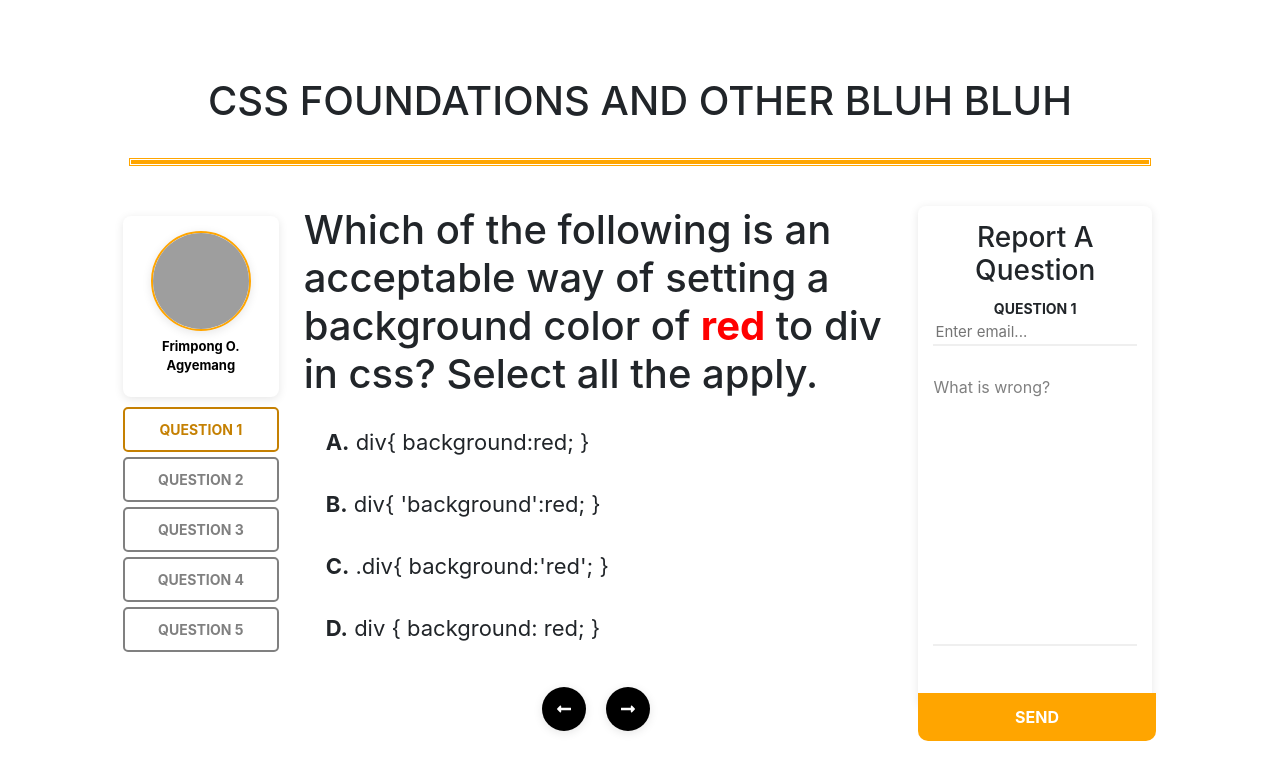
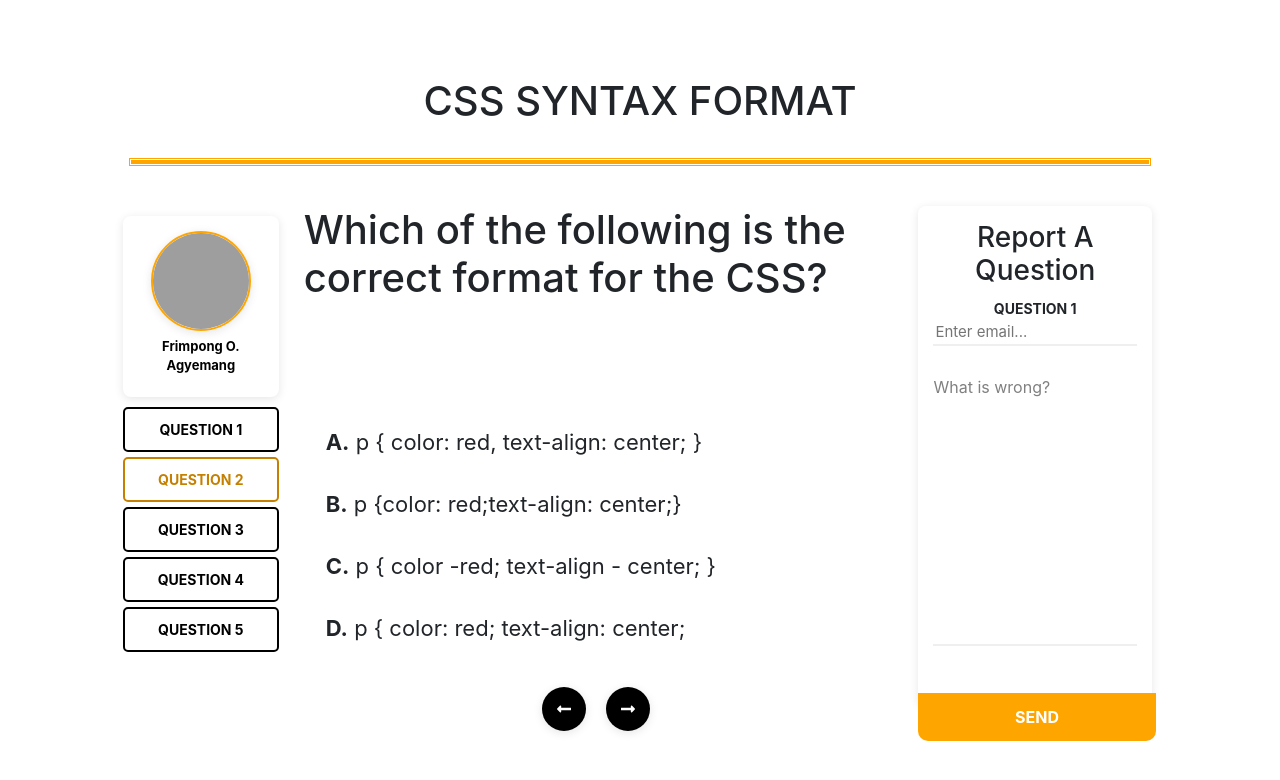
Before and after one commit to frimpongopoku/alu-quiz-app-assignment, a React (Create React App) app: page /play in a window 1280 px wide. Both pictures are taken after a click on the button 628 px from the left and 708 px from the top of the page. Shown: the top 780 px of the page. Built offline with nearby package versions, Linux system fonts and the light colour scheme; grey boxes are pictures that could not be loaded.

Commit message:
Directional buttons now working

```diff
--- a/src/App.css
+++ b/src/App.css
@@ -17,9 +17,9 @@
   box-shadow: 0;
 }
 
-.review-work-btn:hover{
-  background:green;
-  transition: .2s ease-out;
+.review-work-btn:hover {
+  background: green;
+  transition: 0.2s ease-out;
 }
 .complete-modal-container {
   display: flex;
@@ -49,7 +49,7 @@
   padding: 25px;
   border: solid 3px orange;
   resize: none;
-  min-height: 270px;
+  min-height: 238px;
 }
 
 .text-entry-box:focus {
@@ -204,11 +204,18 @@
   text-transform: uppercase;
 }
 .q-default {
-  color: grey;
-  border: solid 2px grey;
+  /* color: grey;
+  border: solid 2px grey; */
+  color: black;
+  border: solid 2px black;
 }
-.q-in-motion{
-  color:#c58002;
+.q-default:hover {
+  transform: scale(1.01);
+  transition: 0.2s ease-out;
+}
+
+.q-in-motion {
+  color: #c58002;
   border: solid 2px #c58002;
 }
 .q-completed {
--- a/src/db/questions-db.js
+++ b/src/db/questions-db.js
@@ -15,7 +15,7 @@ export const questions = [
     settings: { hasHTML: true },
     type: ANSWER_TYPES.MULTIPLE,
     points: 10,
-    title: `Which of the following is an acceptable way of setting a background color of <span style='font-weight:bold; color:red'>red</span> to div in css? Select all the apply.`,
+    title: `Which of the following is an acceptable way of setting a background color of <span style='font-weight:bold; color:red'>red</span> to div in css? Select all that apply.`,
     feedback: "",
     possibleAnswers: {
       expected: 2,
@@ -98,7 +98,7 @@ export const questions = [
     possibleAnswers: {
       feedback:
         "Hash (#) character is being used to select an element with a specific id. An ID name cannot start with a number",
-      settings: { hasStyles: false, style: { whitespace: "pre-wrap" } },
+      settings: { hasStyles: true, style: { whitespace: "pre-wrap" } },
       options: [
         {
           letter: "A",
@@ -127,6 +127,15 @@ export const questions = [
           `,
           isAnswer: false,
         },
+        {
+          letter: "D",
+          text: ` #'sen1' {
+            text-align: center;
+            color: red;
+          }
+          `,
+          isAnswer: false,
+        },
       ],
     },
   },
@@ -137,12 +146,11 @@ export const questions = [
       title: "CSS MARGINS",
       resources: " https://www.w3schools.com/css/css_margin.asp",
     },
-    title: { hasHTML: false },
     settings: { hasHTML: false },
     type: ANSWER_TYPES.MULTIPLE,
     points: 5,
-    question:
-      " Which of the following can be a possible value for margin properties? ",
+    title:
+      " Which of the following can be a possible value for margin properties? Select all that apply. ",
     possibleAnswers: {
       expected: 2,
       feedback: "B and D do not exist as values in CSS margin properties.",
@@ -182,13 +190,11 @@ export const questions = [
     settings: { hasHTML: true },
     type: ANSWER_TYPES.TEXT_ENTRY,
     points: 10,
-    title: (
-      <span>
-        Using the editor provided below, assign a css property to a <b>div</b>{" "}
-        with a class name <b>.kula</b> in order to make disappear, and removed
-        from the DOM
-      </span>
-    ),
+    title: `
+        <span style='font-size:30px'>Using the editor provided below, assign a css property to a <b>div</b>
+        with a class name <b>kula</b> in order to make disappear, and removed
+        from the DOM.</span><br/>
+     `,
     possibleAnswers: {
       feedback:
         "If you specify 'display: none', the browser does not take that element into consideration when painting.",
--- a/src/factory/DisplayMaker.js
+++ b/src/factory/DisplayMaker.js
@@ -16,7 +16,6 @@ export default class DisplayMaker extends Component {
     this.handleOnItemSelected(e.target.value);
   };
   createDisplayForTextEntryAnswers() {
-    // const { questions } = this.propÏs;
     return (
       <textarea
         placeholder="#Write your css here..."
@@ -39,10 +38,9 @@ export default class DisplayMaker extends Component {
   }
   createDisplayForSingleQuestion() {
     const { question, answers } = this.props;
-    const { key } = question;
     return answers.map((answer, index) => {
       const letter = NumToAlpha(index);
-      const id = key + "->" + letter;
+      const id = question.key + "->" + letter;
       return (
         <p
           className={`one-answer ${
@@ -51,8 +49,7 @@ export default class DisplayMaker extends Component {
           key={index.toString()}
           onClick={() => this.pushAnswerToState(id, answer)}
         >
-          <b>{letter}.</b> The {index + 1} option is this first one, what do you
-          think
+          <b>{letter}.</b> {answer.text}
         </p>
       );
     });
--- a/src/pages/Play.js
+++ b/src/pages/Play.js
@@ -5,42 +5,37 @@ import {
 } from "@fortawesome/free-solid-svg-icons";
 import { FontAwesomeIcon } from "@fortawesome/react-fontawesome";
 import React, { Component } from "react";
-// import Confetti from "react-confetti";
-import { NumToAlpha } from "../db/keys";
-import { ANSWER_TYPES, questions } from "../db/questions-db";
+import { questions } from "../db/questions-db";
 import DisplayMaker from "../factory/DisplayMaker";
 import CompletionPage from "./CompletionPage";
-
+const FORWARD = "FORWARD";
+const BACK = "BACK";
 export default class Play extends Component {
   constructor(props) {
     super(props);
     this.state = {
       questions: questions,
       currentQuestion: questions[0],
+      currentQuestionIndex: 0,
       questionReported: false,
       reportError: false,
       complete: false,
-      points:0, // player's points earned over the entire quiz
-      playerSheet:[]
+      points: 0, // player's points earned over the entire quiz
+      playerSheet: [],
     };
     this.handleOnChange = this.handleOnChange.bind(this);
+    this.moveToQuestion = this.moveToQuestion.bind(this);
   }
-  renderPossibleAnswers() {
-    const { currentQuestion } = this.state;
-    return currentQuestion.possibleAnswers.options.map((ans, index) => {
-      return (
-        <p className="one-answer multi-chosen-answer" key={index.toString()}>
-          <b>{NumToAlpha(index)}.</b> {ans.text}
-        </p>
-      );
-    });
-  }
+
   getQuestionButtonClasses(key) {
     const { currentQuestion, playerSheet } = this.state;
     var classes = "";
     if (currentQuestion.key === key) classes += " q-in-motion";
-    const foundInAnswered = playerSheet.filter(obj => obj.question.key === key);
-    if(foundInAnswered && foundInAnswered.length >0) classes +=" q-compeleted"
+    // const foundInAnswered = playerSheet.filter(
+    //   (obj) => obj.question.key === key
+    // );
+    // if (foundInAnswered && foundInAnswered.length > 0)
+    //   classes += " q-compeleted";
     return classes;
   }
   renderQuestions() {
@@ -48,10 +43,11 @@ export default class Play extends Component {
     return questions.map((Q, index) => {
       return (
         <div
-          className={`q-default one-question ${this.getQuestionButtonClasses(
+          className={`q-default one-question  ${this.getQuestionButtonClasses(
             Q.key
           )}`}
           key={index.toString()}
+          onClick={() => this.moveToQuestion(index, null)}
         >
           <p>Question {index + 1}</p>
         </div>
@@ -62,7 +58,6 @@ export default class Play extends Component {
   renderQuestionTitle() {
     const question = this.state.currentQuestion;
     if (!question) return <span>...</span>;
-
     if (question.settings.hasHTML)
       return (
         <h1
@@ -70,7 +65,6 @@ export default class Play extends Component {
           dangerouslySetInnerHTML={{ __html: question.title }}
         ></h1>
       );
-
     return <h1 className="question">{question.title}</h1>;
   }
 
@@ -83,8 +77,54 @@ export default class Play extends Component {
   handleOnChange(e) {
     this.setState({ [e.target.name]: e.target.value });
   }
+
+  showDirectionalBtns() {
+    const { playerSheet, questions } = this.state;
+    if (playerSheet.length === questions.length)
+      return <button>Done, Submit My Answers</button>;
+    return (
+      <center>
+        <button
+          className="round-btns lift-slightly"
+          onClick={() => this.moveToQuestion(null, BACK)}
+        >
+          <FontAwesomeIcon icon={faLongArrowAltLeft} />
+        </button>
+        <button
+          className="round-btns lift-slightly"
+          onClick={() => this.moveToQuestion(null, FORWARD)}
+        >
+          <FontAwesomeIcon icon={faLongArrowAltRight} />
+        </button>
+      </center>
+    );
+  }
+
+  setNewQuestion(index, question) {
+    this.setState({ currentQuestion: question, currentQuestionIndex: index });
+  }
+  moveToQuestion(index, direction) {
+    const { currentQuestionIndex } = this.state;
+    if (!direction)
+      return this.setNewQuestion(index, this.state.questions[index]);
+    var ind;
+    if (direction === FORWARD) {
+      ind = currentQuestionIndex + 1;
+      if (ind < this.state.questions.length)
+        this.setNewQuestion(ind, this.state.questions[ind]);
+    } else if (direction === BACK) {
+      ind = currentQuestionIndex - 1;
+      if (currentQuestionIndex > 0)
+        this.setNewQuestion(ind, this.state.questions[ind]);
+    }
+  }
   render() {
-    const { questionReported, reportError, complete } = this.state;
+    const {
+      questionReported,
+      reportError,
+      complete,
+      currentQuestion,
+    } = this.state;
 
     return (
       <div>
@@ -92,7 +132,7 @@ export default class Play extends Component {
         <div className="" style={{ margin: "0px 10%", paddingTop: "6%" }}>
           {/* ---------------------------------------------  CSS TOPIC ---------------------------------------------- */}
           <center>
-            <h1>CSS FOUNDATIONS AND OTHER BLUH BLUH</h1>
+            <h1>{currentQuestion && currentQuestion.topic.title}</h1>
             <br />
           </center>
           <div className="top-line"></div>
@@ -124,21 +164,13 @@ export default class Play extends Component {
 
               <DisplayMaker
                 answers={
-                  this.state.currentQuestion &&
-                  this.state.currentQuestion.possibleAnswers.options
+                  currentQuestion && currentQuestion.possibleAnswers.options
                 }
-                question={this.state.currentQuestion}
-                type={ANSWER_TYPES.MULTIPLE}
+                question={currentQuestion}
+                type={currentQuestion.type}
               />
               <div className="bottom-directions" style={{ marginTop: 20 }}>
-                <center>
-                  <button className="round-btns lift-slightly">
-                    <FontAwesomeIcon icon={faLongArrowAltLeft} />
-                  </button>
-                  <button className="round-btns lift-slightly">
-                    <FontAwesomeIcon icon={faLongArrowAltRight} />
-                  </button>
-                </center>
+                {this.showDirectionalBtns()}
               </div>
             </div>
 
```
